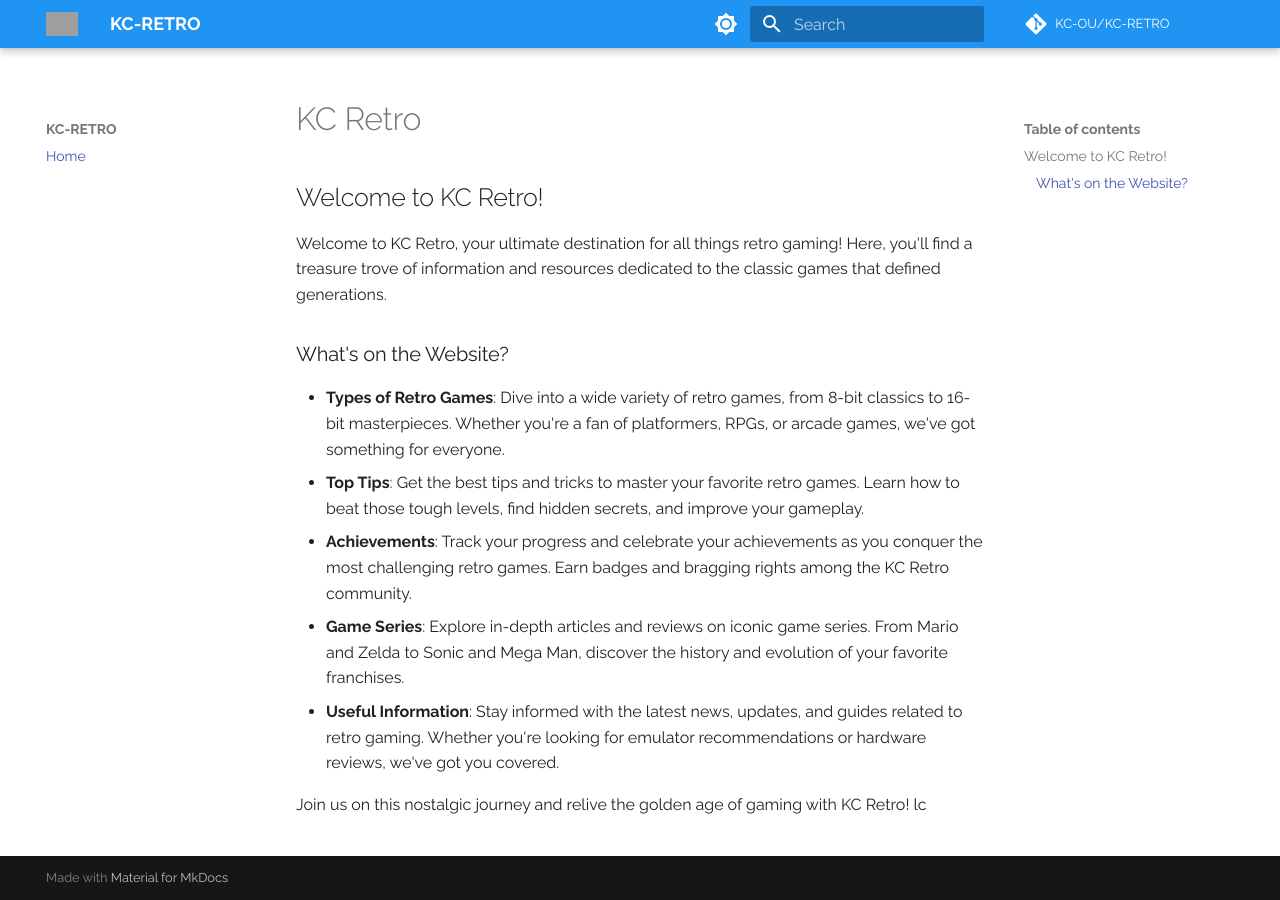
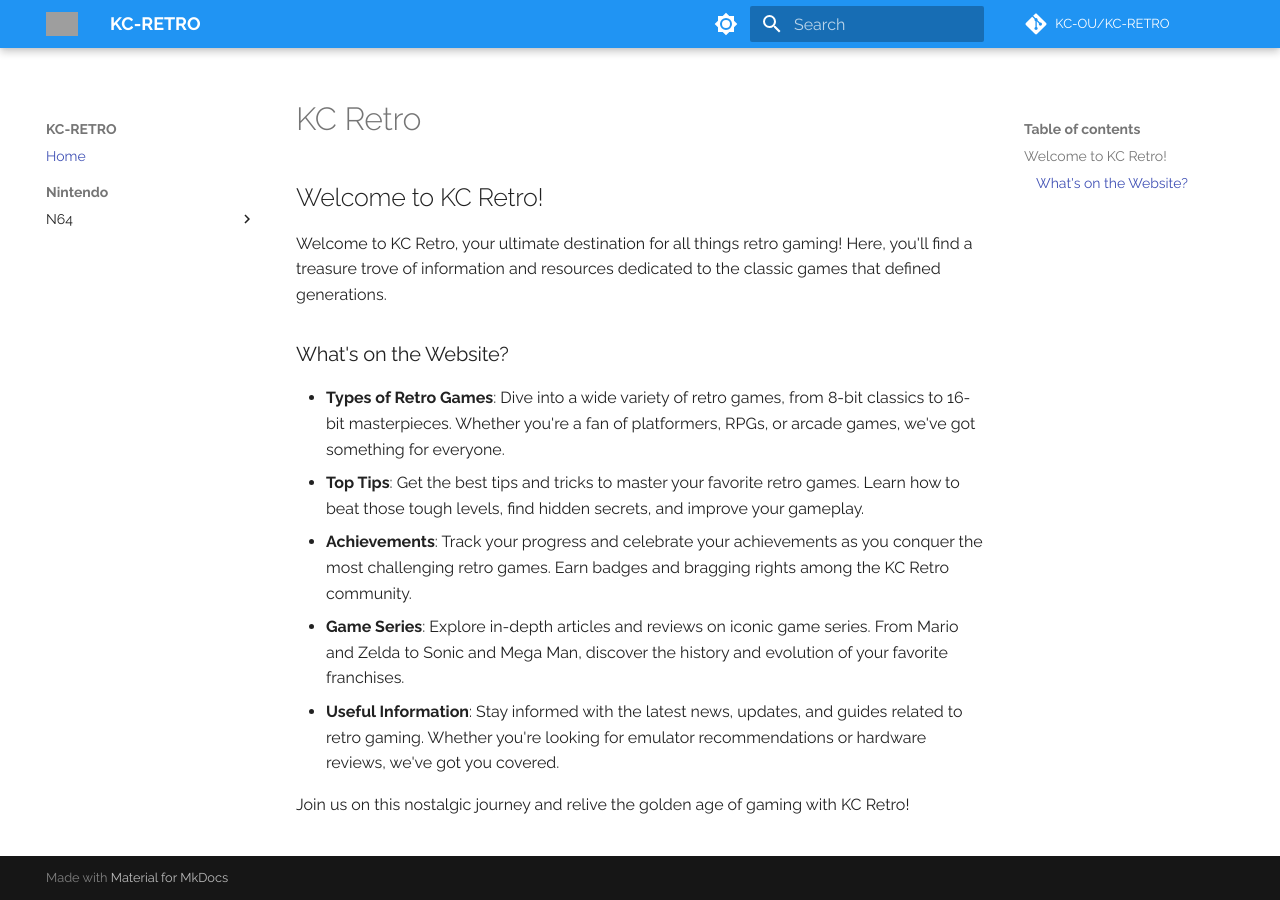
Before and after one commit to KC-OU/KC-RETRO, an MkDocs documentation site: the page built from docs/index.md, in a window 1280 px wide. Built offline with MkDocs 1.6.1 and Material for MkDocs 9.7.7, drawn with Linux system fonts in a browser that asks for light colours; comment, search, counter and statistics services are not loaded; grey boxes are pictures that could not be loaded.

Commit message:
adding files and images
N64 and update to the nav

```diff
--- a/docs/index.md
+++ b/docs/index.md
@@ -13,4 +13,3 @@
 - **Useful Information**: Stay informed with the latest news, updates, and guides related to retro gaming. Whether you're looking for emulator recommendations or hardware reviews, we've got you covered.
 
 Join us on this nostalgic journey and relive the golden age of gaming with KC Retro!
-lc
--- a/mkdocs.yml
+++ b/mkdocs.yml
@@ -7,8 +7,9 @@
 
 nav:
      - Home : 'index.md'
-
-
+     - Nintendo :
+         - 'N64' :
+             - 'Nintendo/N64/Nintendo64.md'
 
 
 # Theme config
```
Also changed, not shown: docs/Nintendo/N64/Nintendo64.md (added, +17 -0 lines), docs/assets/Nintendo/N64/N64.png (added), 1 other file.
